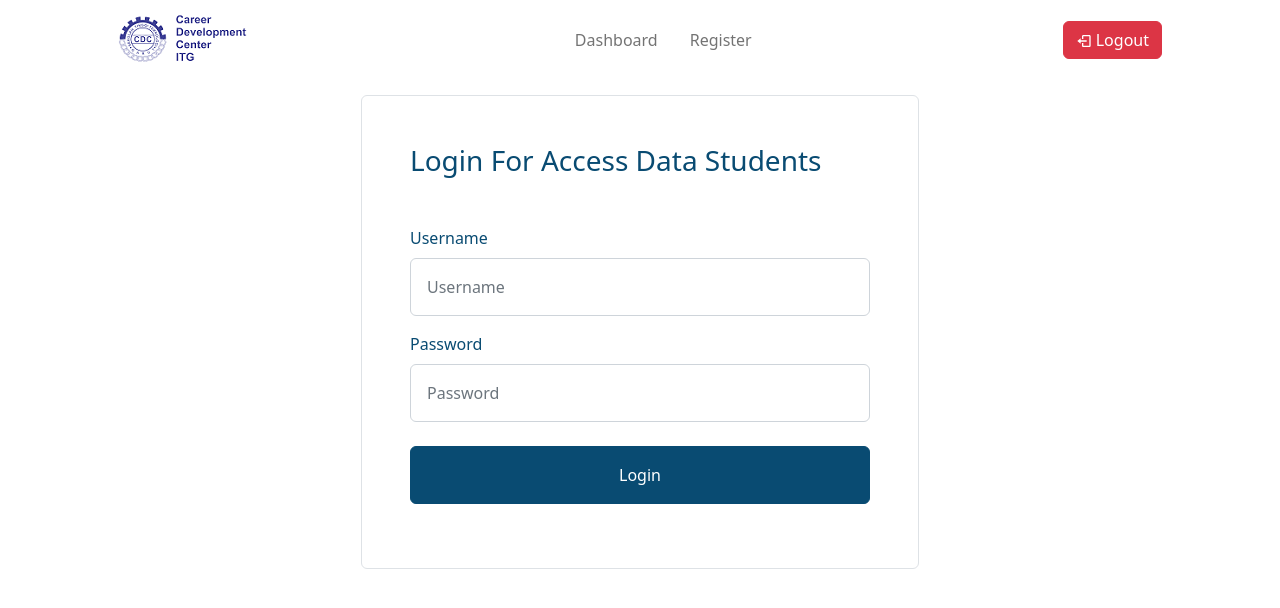
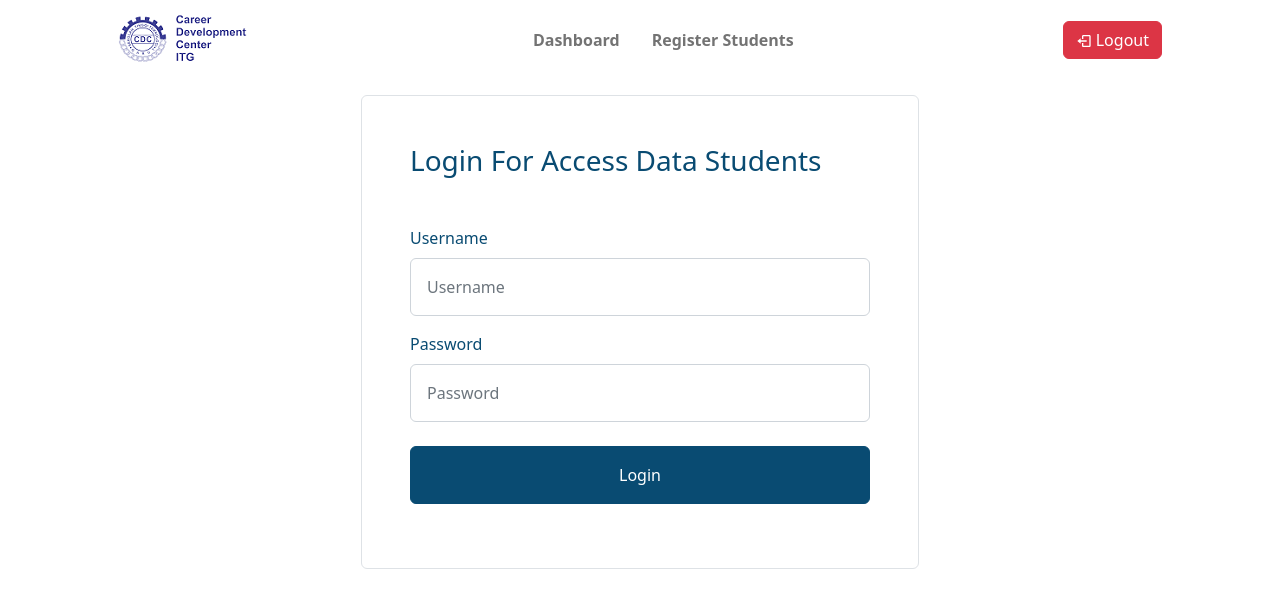
Before and after one commit to widlanhamdi/portfolio-maker, a React (Create React App) app: page /admin/login-students in a window 1280 px wide. Shown: the top 608 px of the page. Built offline with nearby package versions, Linux system fonts and the light colour scheme.

Commit message:
fixing structure folder and naming file

```diff
--- a/src/components/Dashboard.jsx
+++ b/src/components/VisualData.jsx
@@ -2,7 +2,7 @@ import React from "react";
 import Ilustration from "../assets/ilustration-dashboard.png";
 import useFetchAllData from "../hooks/query/useFetchAllData";
 
-export default function Dashboard() {
+export default function VisualData() {
   const users = useFetchAllData("/users");
 
   const portfolios = useFetchAllData("/portfolios");
--- a/src/pages/admin/components/List.jsx
+++ b/src/pages/admin/components/ListPortfolios.jsx
@@ -7,7 +7,7 @@ import { deleteDoc, doc } from "firebase/firestore";
 import { RiDeleteBinLine } from "react-icons/ri";
 import useFetchAllData from "../../../hooks/query/useFetchAllData";
 
-export default function List({ input }) {
+export default function ListPortfolios({ input }) {
   const portfolios = useFetchAllData("/portfolios");
   const { data, isLoading } = portfolios;
 
--- a/src/pages/admin/index.jsx
+++ b/src/pages/admin/index.jsx
@@ -1,10 +1,10 @@
 import React, { useState } from "react";
 import Banner from "../../components/Banner";
+import ListPortfolios from "./components/ListPortfolios";
+import VisualData from "../../components/VisualData";
 import { Col, Container, Form, Row } from "react-bootstrap";
-import List from "./components/List";
-import Dashboard from "../../components/Dashboard";
 
-export default function ListPortfolio() {
+export default function Dashboard() {
   // Input Search Bar
   const [inputText, setInputText] = useState("");
 
@@ -16,7 +16,7 @@ export default function ListPortfolio() {
   return (
     <Container>
       <Banner content="Dashboard E-Portfolio CDC" />
-      <Dashboard />
+      <VisualData />
 
       <Row className="justify-content-center my-4">
         <Col lg={5}>
@@ -29,7 +29,7 @@ export default function ListPortfolio() {
         </Col>
       </Row>
 
-      <List input={inputText} />
+      <ListPortfolios input={inputText} />
     </Container>
   );
 }
--- a/src/pages/admin/layouts/TopBar.jsx
+++ b/src/pages/admin/layouts/TopBar.jsx
@@ -28,11 +28,11 @@ export default function TopBar() {
         <Navbar.Toggle />
         <Navbar.Collapse>
           <Nav className="mx-auto gap-3">
-            <Nav.Link as={Link} to="/admin">
+            <Nav.Link as={Link} to="/admin" className="fw-semibold">
               Dashboard
             </Nav.Link>
-            <Nav.Link as={Link} to="/admin/login-students">
-              Register
+            <Nav.Link as={Link} to="/admin/login-students" className="fw-semibold">
+              Register Students
             </Nav.Link>
           </Nav>
           <Button variant="danger" onClick={logout}>
--- a/src/pages/cdc/components/List.jsx
+++ b/src/pages/cdc/components/ListPortfolios.jsx
@@ -3,7 +3,7 @@ import PreviewPortfolio from "./PreviewPortfolio";
 import useFetchAllData from "../../../hooks/query/useFetchAllData";
 import { Button, Card, Col, Row } from "react-bootstrap";
 
-export default function List({ input }) {
+export default function ListPortfolios({ input }) {
   const portfolios = useFetchAllData("/portfolios");
   const { data, isLoading } = portfolios;
 
--- a/src/pages/cdc/index.jsx
+++ b/src/pages/cdc/index.jsx
@@ -1,10 +1,10 @@
 import React, { useState } from "react";
 import Banner from "../../components/Banner";
-import Dashboard from "../../components/Dashboard";
-import List from "./components/List";
+import ListPortfolios from "./components/ListPortfolios";
+import VisualData from "../../components/VisualData";
 import { Col, Container, Form, Row } from "react-bootstrap";
 
-export default function ListPortfolio() {
+export default function Dashboard() {
   // Input Search Bar
   const [inputText, setInputText] = useState("");
 
@@ -16,7 +16,7 @@ export default function ListPortfolio() {
   return (
     <Container>
       <Banner content="Dashboard E-Portfolio CDC" />
-      <Dashboard />
+      <VisualData />
 
       <Row className="justify-content-center my-4">
         <Col lg={5}>
@@ -29,7 +29,7 @@ export default function ListPortfolio() {
         </Col>
       </Row>
 
-      <List input={inputText} />
+      <ListPortfolios input={inputText} />
     </Container>
   );
 }
--- a/src/routes/index.jsx
+++ b/src/routes/index.jsx
@@ -1,19 +1,19 @@
 import React from "react";
 import { BrowserRouter, Route, Routes } from "react-router-dom";
 // admin
-import ListPortfolioAdmin from "../pages/admin";
+import DashboardAdmin from "../pages/admin";
 import LoginAdmin from "../pages/admin/authentication/LoginAdmin";
 import PrivateAdmin from "./admin/PrivateAdmin";
 import ProtectedAdmin from "./admin/ProtectedAdmin";
 
 // Aisnet
 import ListStudents from "../pages/admin/components/ListStudents";
-import LoginAisnet from "../pages/admin/components/LoginAisnet";
+import LoginAisnet from "../pages/admin/authentication/LoginAisnet";
 import PrivateAisnet from "./aisnet/PrivateAisnet";
 import ProtectedAisnet from "./aisnet/ProtectedAisnet";
 
 // cdc
-import ListPortfolioCDC from "../pages/cdc";
+import DashboardCDC from "../pages/cdc";
 import LoginCDC from "../pages/cdc/authentication/LoginCDC";
 import PrivateCDC from "./cdc/PrivateCDC";
 import ProtectedCDC from "./cdc/ProtectedCDC";
@@ -39,7 +39,7 @@ export default function SetupRouter() {
         </Route>
 
         <Route path="/admin" element={<PrivateAdmin />}>
-          <Route index element={<ListPortfolioAdmin />} />
+          <Route index element={<DashboardAdmin />} />
         </Route>
 
         {/* Aisnet */}
@@ -59,7 +59,7 @@ export default function SetupRouter() {
         </Route>
 
         <Route path="/cdc" element={<PrivateCDC />}>
-          <Route index element={<ListPortfolioCDC />} />
+          <Route index element={<DashboardCDC />} />
         </Route>
 
         {/* User */}
```
Also changed, not shown: src/pages/admin/authentication/LoginAisnet.jsx (renamed from src/pages/admin/components/LoginAisnet.jsx).
